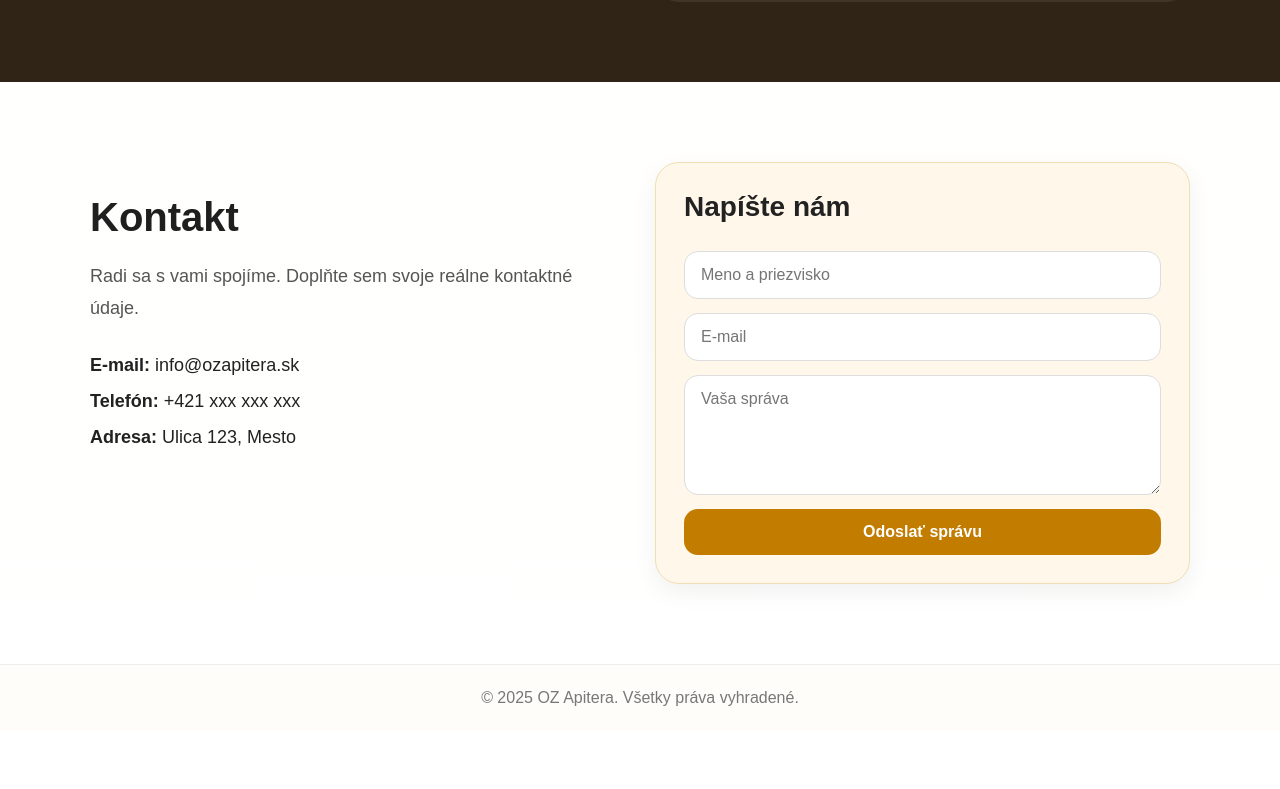
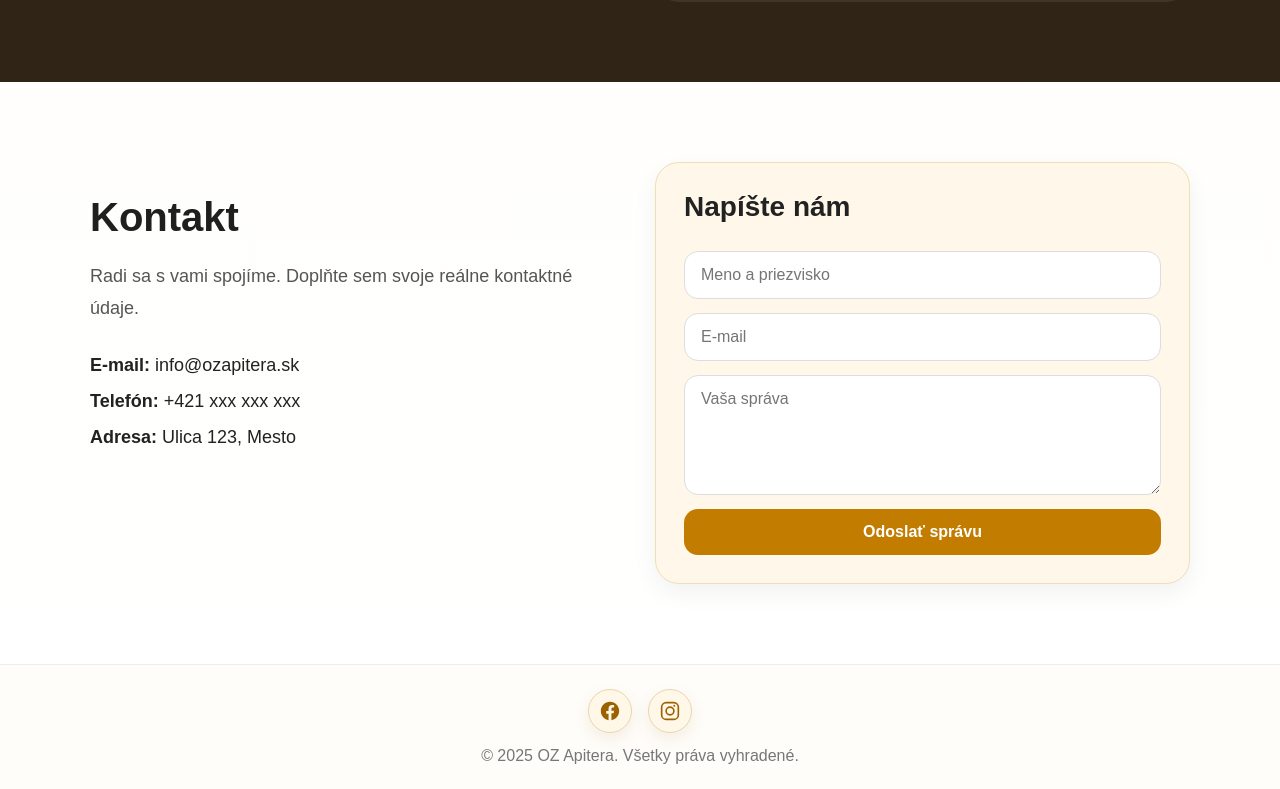
Before and after one commit to gazovicdusan-stack/oz-apitera, a React (Vite) app: page / in a window 1280 px wide. Shown: the part 1752-2541 px from the top of the page. Before the commit the page ends 2483 px from the top, so only its background shows below. Built offline with nearby package versions, Linux system fonts and the light colour scheme.

Commit message:
Pridane socialne odkazy do footeru

```diff
--- a/src/App.jsx
+++ b/src/App.jsx
@@ -550,7 +550,52 @@ export default function OZApiteraWebsite() {
     background: "#fffdf9",
   }}
 >
-        © 2025 OZ Apitera. Všetky práva vyhradené.
+  <div
+    style={{
+      display: "flex",
+      justifyContent: "center",
+      gap: "16px",
+      marginBottom: "14px",
+    }}
+  >
+    <a
+      href="https://www.facebook.com/profile.php?id=61583201130492"
+      target="_blank"
+      rel="noreferrer"
+      style={socialIconLinkStyle}
+      aria-label="Facebook"
+    >
+      <svg
+        xmlns="http://www.w3.org/2000/svg"
+        width="22"
+        height="22"
+        viewBox="0 0 24 24"
+        fill="currentColor"
+      >
+        <path d="M22 12.07C22 6.49 17.52 2 12 2S2 6.49 2 12.07C2 17.11 5.66 21.29 10.44 22v-7.06H7.9v-2.87h2.54V9.41c0-2.52 1.49-3.91 3.78-3.91 1.1 0 2.25.2 2.25.2v2.48h-1.27c-1.25 0-1.64.78-1.64 1.58v1.89h2.79l-.45 2.87h-2.34V22C18.34 21.29 22 17.11 22 12.07z" />
+      </svg>
+    </a>
+
+    <a
+      href="https://www.instagram.com/apitera.oz/"
+      target="_blank"
+      rel="noreferrer"
+      style={socialIconLinkStyle}
+      aria-label="Instagram"
+    >
+      <svg
+        xmlns="http://www.w3.org/2000/svg"
+        width="22"
+        height="22"
+        viewBox="0 0 24 24"
+        fill="currentColor"
+      >
+        <path d="M7.75 2h8.5A5.75 5.75 0 0 1 22 7.75v8.5A5.75 5.75 0 0 1 16.25 22h-8.5A5.75 5.75 0 0 1 2 16.25v-8.5A5.75 5.75 0 0 1 7.75 2zm0 1.8A3.95 3.95 0 0 0 3.8 7.75v8.5a3.95 3.95 0 0 0 3.95 3.95h8.5a3.95 3.95 0 0 0 3.95-3.95v-8.5a3.95 3.95 0 0 0-3.95-3.95h-8.5zm8.95 1.35a1.1 1.1 0 1 1 0 2.2 1.1 1.1 0 0 1 0-2.2zM12 6.86A5.14 5.14 0 1 1 6.86 12 5.14 5.14 0 0 1 12 6.86zm0 1.8A3.34 3.34 0 1 0 15.34 12 3.34 3.34 0 0 0 12 8.66z" />
+      </svg>
+    </a>
+  </div>
+
+  <div>© 2025 OZ Apitera. Všetky práva vyhradené.</div>
 </footer>
     </div>
   );
@@ -1133,3 +1178,17 @@ const educationTextStyle = {
   color: "#555",
   margin: 0,
 };
+
+const socialIconLinkStyle = {
+  width: "44px",
+  height: "44px",
+  display: "inline-flex",
+  alignItems: "center",
+  justifyContent: "center",
+  borderRadius: "50%",
+  background: "#fff7e8",
+  color: "#9b6300",
+  border: "1px solid #ead7ac",
+  textDecoration: "none",
+  boxShadow: "0 6px 16px rgba(138, 99, 20, 0.10)",
+};
```
Lines whose indentation alone changed are shown as unchanged.
